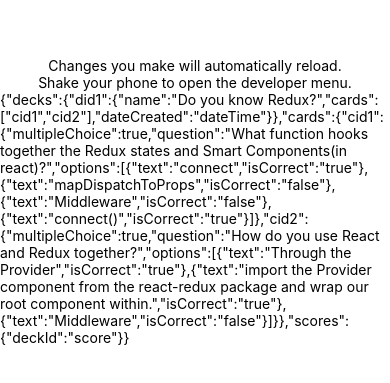
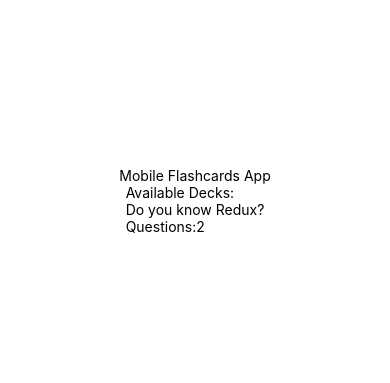
Before and after one commit to KostaDinkov/udacity-mobile-flashcards, a React Native app: screen / in a window 390 px wide. Shown: the part 221-604 px from the top of the page. Built offline with nearby package versions, Linux system fonts and the light colour scheme.

Commit message:
add: redux; react-redux; sample data;

```diff
--- a/App.js
+++ b/App.js
@@ -4,17 +4,23 @@
 import {Provider} from 'react-redux';
 import reducer from './reducers';
 import DeckList from './components/DeckList'
+import {importData} from './actions/index';
+import {fetchAllData } from './api/data'
+
+
+const store = createStore(reducer);
+store.dispatch(importData(fetchAllData()));
 
 export default class App extends React.Component {
 
 
   render() {
     return (
-      <Provider store={createStore(reducer)}>
+      <Provider store={store}>
         <View style={styles.container}>
 
-          <Text>Changes you make will automatically reload.</Text>
-          <Text>Shake your phone to open the developer menu.</Text>
+          <Text>Mobile Flashcards App</Text>
+
           <DeckList/>
         </View>
       </Provider>
--- a/components/DeckList.js
+++ b/components/DeckList.js
@@ -1,21 +1,24 @@
 import React from 'react';
 import {View,Text} from 'react-native';
 import {connect} from 'react-redux'
-import {importData} from '../actions/index';
-import {fetchAllData } from '../api/data'
+
 
 class DeckList extends React.Component{
 
-  componentWillMount(){
-
-    let data = fetchAllData();
-    this.props.dispatch(importData(data));
-  }
 
   render(){
+    debugger;
+
+    const {decks} = this.props.store;
     return (
       <View>
-        <Text>{JSON.stringify(this.props.store)}</Text>
+        <Text>Available Decks:</Text>
+        {Object.keys(decks).map(id=>(
+          <View key = {id}>
+            <Text>{decks[id].name}</Text>
+            <Text>Questions:{decks[id].cards.length}</Text>
+          </View>
+        ))}
       </View>
     )
   }
```
